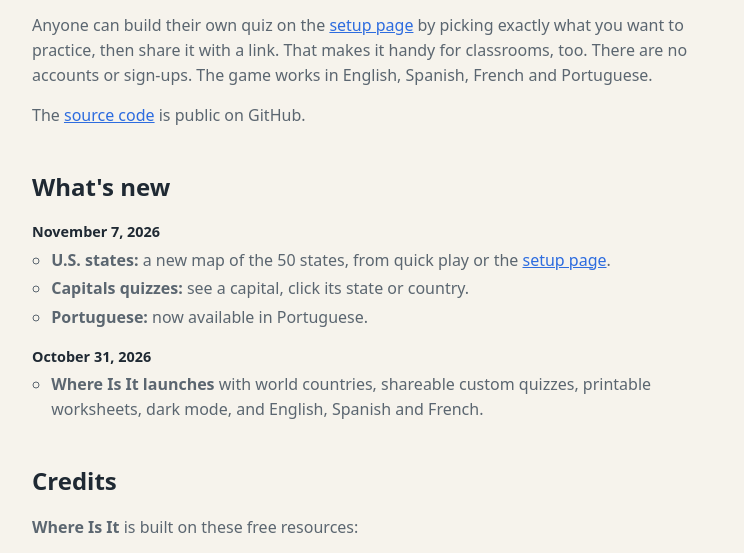
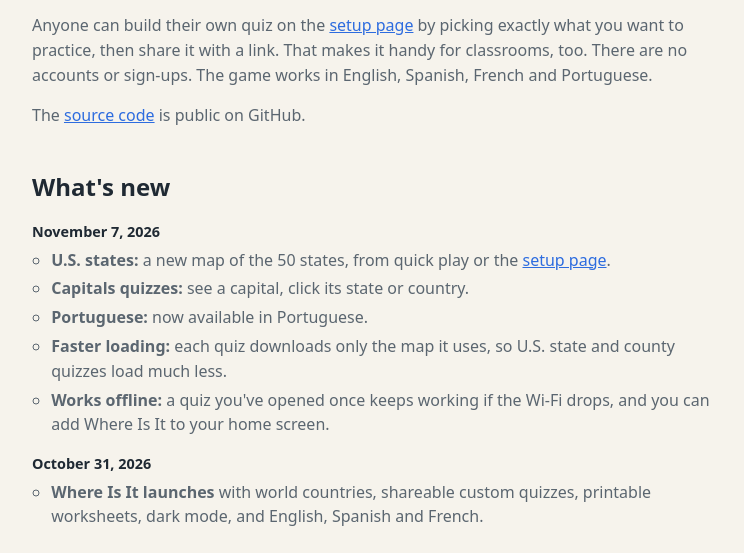
Before and after one commit to russellrain/where-is-it, a website: page about.html in a window 1280 px wide. Shown: the part 200-753 px from the top of the page, without its empty margins (264-1008 px from the left). Drawn offline with Linux system fonts and the light colour scheme.

Commit message:
Update about.html

```diff
--- a/about.html
+++ b/about.html
@@ -131,6 +131,10 @@
             <a href="setup">setup page</a>.</li>
           <li><strong>Capitals quizzes:</strong> see a capital, click its state or country.</li>
           <li><strong>Portuguese:</strong> now available in Portuguese.</li>
+          <li><strong>Faster loading:</strong> each quiz downloads only the map it uses, so U.S. state and county
+            quizzes load much less.</li>
+          <li><strong>Works offline:</strong> a quiz you've opened once keeps working if the Wi-Fi drops, and you can
+            add Where Is It to your home screen.</li>
         </ul>
       </li>
       <li>
```
